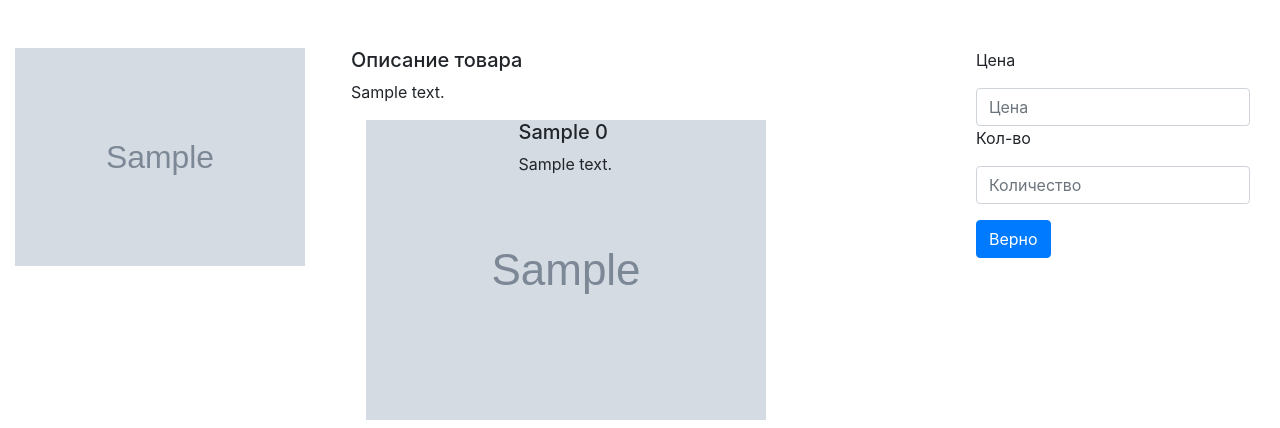
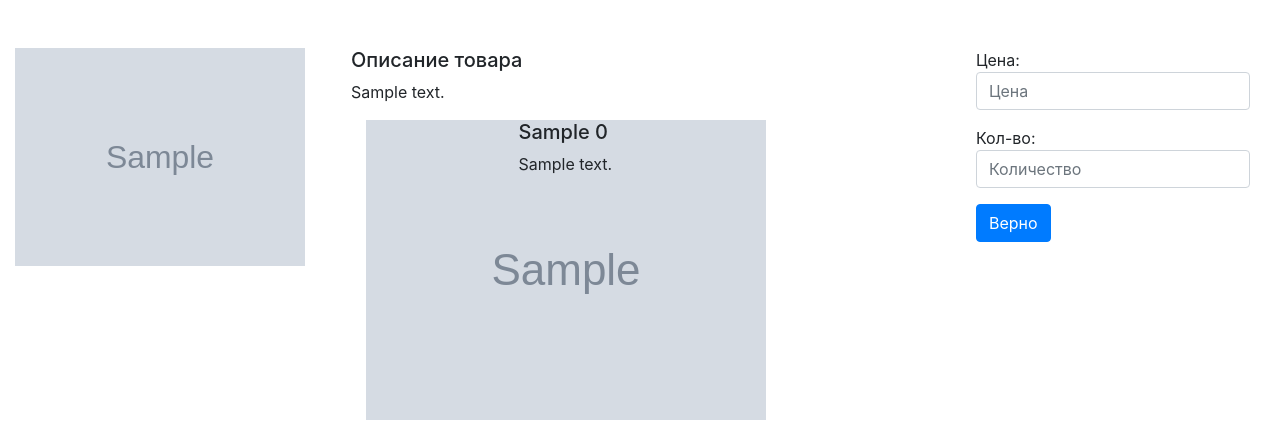
Before and after one commit to andrepopoff/SP, a Django app: template sp_helper/mainapp/templates/mainapp/account.html in a window 1280 px wide. Shown: the part 54-482 px from the top of the page. Run offline with Django 3.2, Linux system fonts and the light colour scheme; the template is opened without the code that fills it: most values are stand-ins (such as "Sample title", 1, 10 or a date in 2020); grey boxes marked "Sample" are stand-in pictures; some libraries are stand-ins or nearby versions.

Commit message:
Edited a template form mapping

```diff
--- a/sp_helper/mainapp/templates/mainapp/account.html
+++ b/sp_helper/mainapp/templates/mainapp/account.html
@@ -25,10 +25,8 @@
       </div>
       <form>
         <div class="form-group">
-          <p>Цена</p>
-          <input class="form-control" type="text" placeholder="Цена">
-          <p>Кол-во</p>
-          <input class="form-control" type="text" placeholder="Количество">
+          <p>Цена: <input class="form-control" type="text" placeholder="Цена"></p>
+          <p>Кол-во: <input class="form-control" type="text" placeholder="Количество"></p>
         </div>
         <button type="submit" class="btn btn-primary">Верно</button>
       </form>
```
